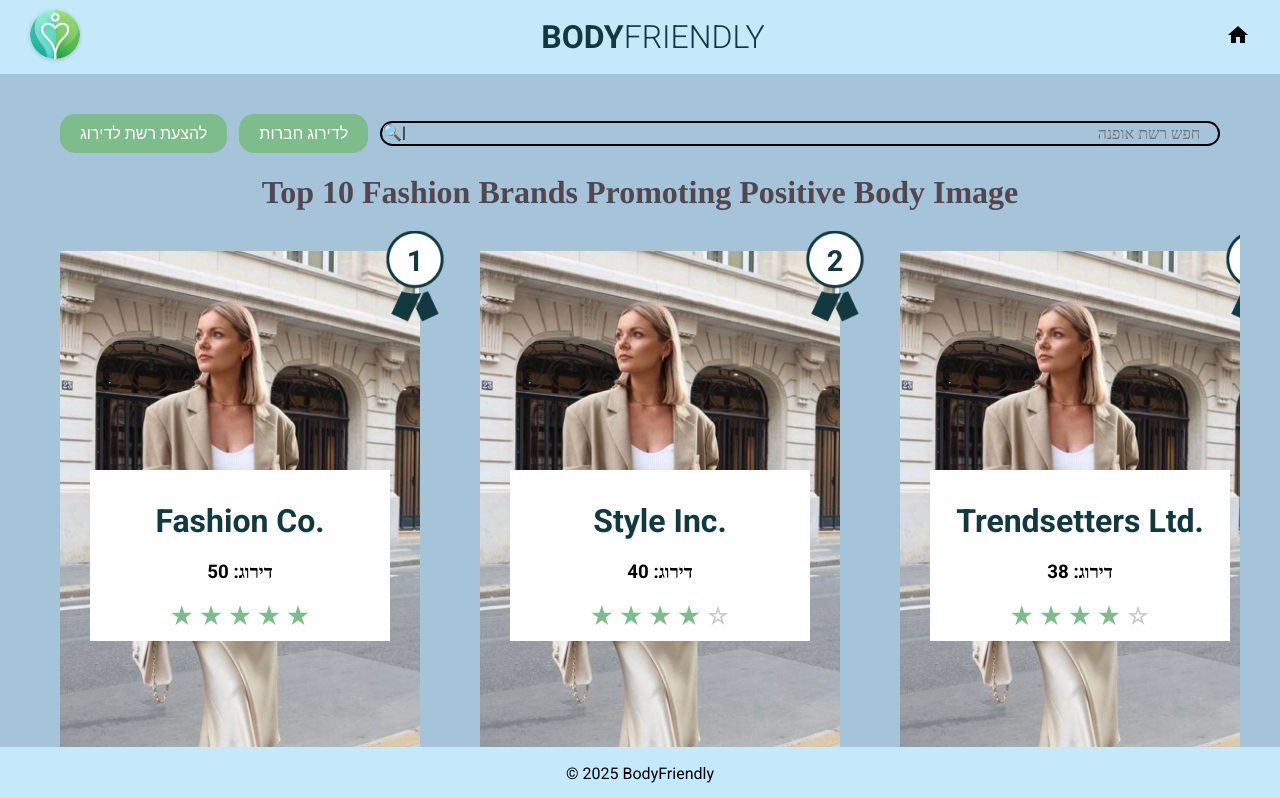
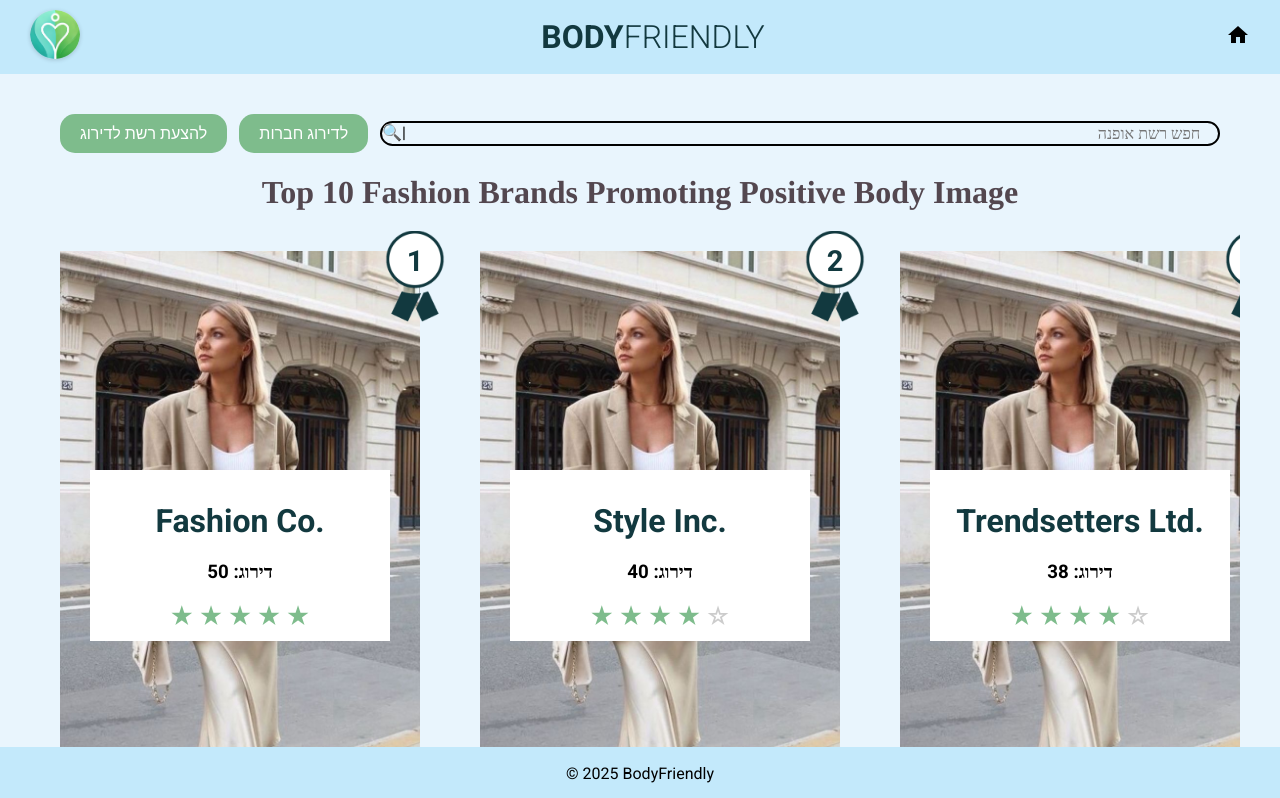
Before and after one commit to EladBet/BeSafeTeam6, a React (Vite) app in the folder client/: page / in a window 1280 px wide. Shown: the top 798 px of the page. Built offline with nearby package versions, Linux system fonts and the light colour scheme.

Commit message:
changed the background-color

```diff
--- a/client/src/styles/App.module.css
+++ b/client/src/styles/App.module.css
@@ -66,7 +66,7 @@ h1{
 
 .main {
   padding: 20px;
-  background-color: #A5C4D9;
+  background-color: #e9f5fd;
   min-height: 100vh;
   padding-bottom: 40px; /* Add padding to prevent footer overlap */
 
```
